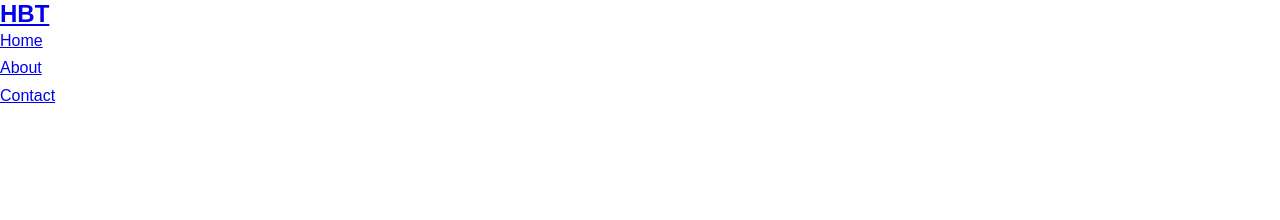
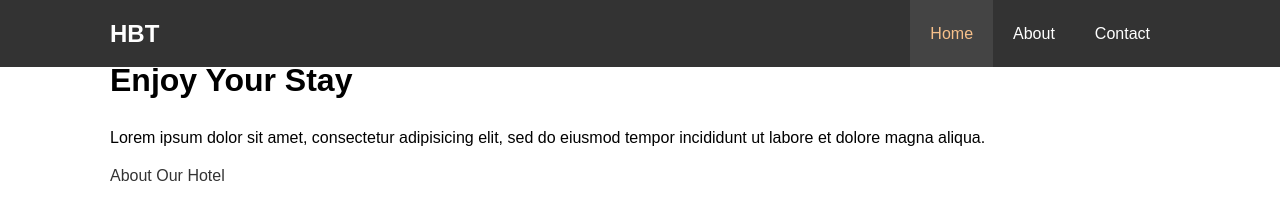
Before and after one commit to madelinedonlan/WebDevelopment, a plain HTML site: page hotel_website/index.html in a window 1280 px wide. Drawn offline with Linux system fonts and the light colour scheme.

Commit message:
Nav bar complete

```diff
--- a/hotel_website/css/style.css
+++ b/hotel_website/css/style.css
@@ -1,12 +1,73 @@
-/*Reset*/
+/* Reset */
 * {
   margin: 0;
   padding: 0;
   box-sizing: border-box;
 }
 
-/*Main Styling*/
+/* Main Styling */
 html,body {
   font-family: sans-serif;
   line-height: 1.7em;
 }
+
+a {
+  color: #333;
+  text-decoration: none;
+}
+
+h1, h2, h3 {
+  padding-bottom: 20px;
+}
+
+p {
+  /* paragraphs by default have a margin, but we removed it with the Reset
+  so we add it back*/
+  margin: 10px 0;
+}
+
+/* Utility Classes */
+.container {
+  margin: auto;
+  max-width: 1100px;
+  overflow: auto;
+  padding: 0 20px;
+}
+/* Navbar */
+#navbar {
+  background: #333;
+  color: #fff;
+  /* overflow auto  = the background will show no matter what */
+  overflow: auto;
+}
+
+#navbar a {
+  color: #fff;
+}
+
+/* Typically you'd use flexbox for this effect. That will come later */
+#navbar h1 {
+  float: left;
+  padding-top: 20px;
+}
+
+#navbar ul {
+  list-style: none;
+  float: right;
+}
+
+#navbar ul li {
+  float: left;
+}
+
+#navbar ul li a {
+  display: block;
+  padding: 20px;
+  text-align: center;
+}
+
+#navbar ul li a:hover,
+#navbar ul li a.current {
+  background: #444;
+  color: #f7c08a;
+}
--- a/hotel_website/index.html
+++ b/hotel_website/index.html
@@ -15,13 +15,28 @@
   <body>
     <header>
       <nav id="navbar">
-        <h1 class="logo"><a href="index.html">HBT</a></h1>
-        <ul>
-          <li><a href="index.html">Home</a></li>
-          <li><a href="about.html">About</a></li>
-          <li><a href="contact.html">Contact</a></li>
-        </ul>
+        <div class="container">
+          <h1 class="logo"><a href="index.html">HBT</a></h1>
+          <ul>
+            <li><a class="current" href="index.html">Home</a></li>
+            <li><a href="about.html">About</a></li>
+            <li><a href="contact.html">Contact </a></li>
+          </ul>
+        </div>
       </nav>
+
+      <div id="showcase">
+        <div class="container">
+          <div class="showcase-content">
+            <h1>Enjoy Your Stay</h1>
+            <p>Lorem ipsum dolor sit amet, consectetur adipisicing elit,
+              sed do eiusmod tempor incididunt ut labore et dolore
+              magna aliqua.</p>
+            <a href="about.html">About Our Hotel</a>
+          </div>
+        </div>
+
+      </div>
     </header>
   </body>
 </html>
```
Also changed, not shown: 1 other file.
